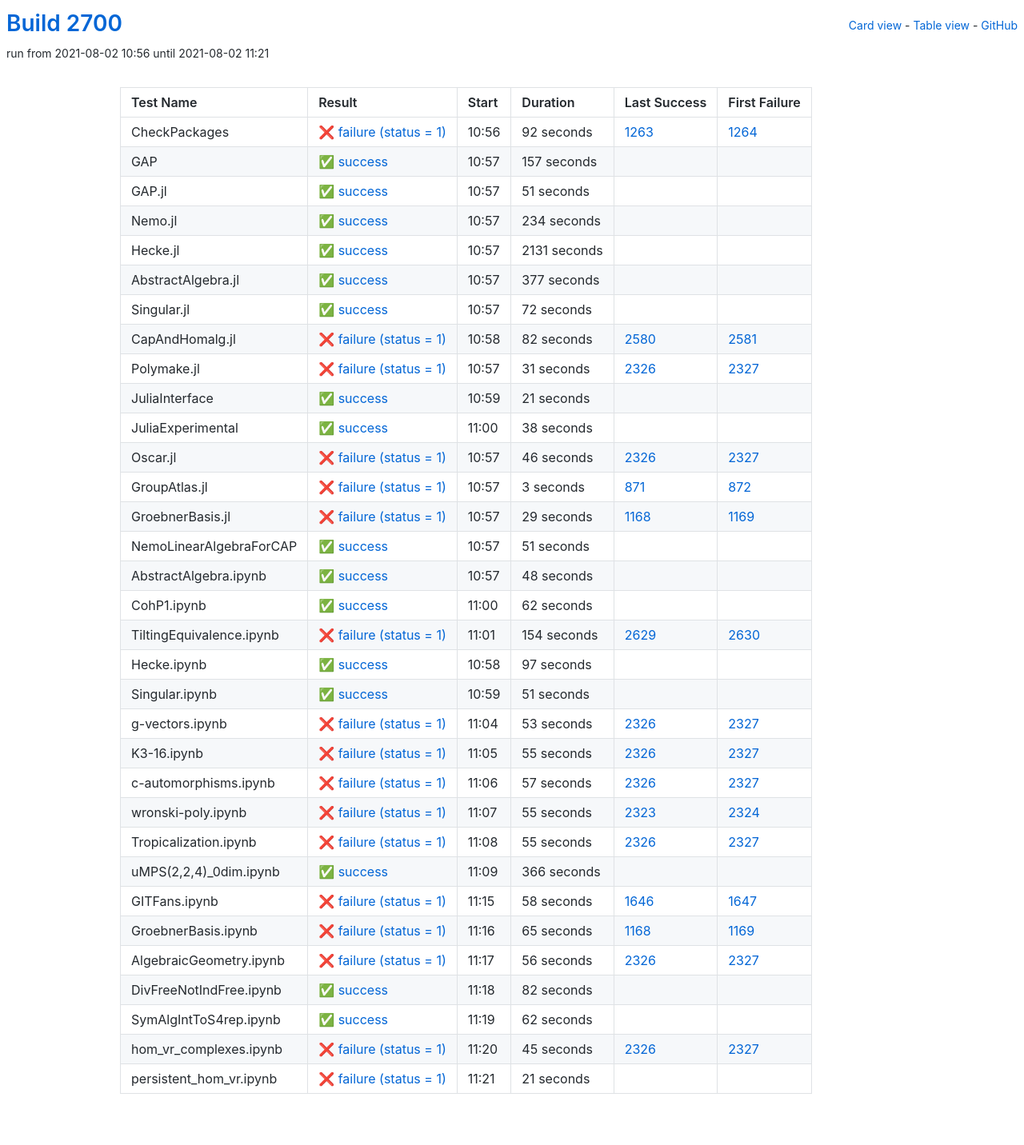
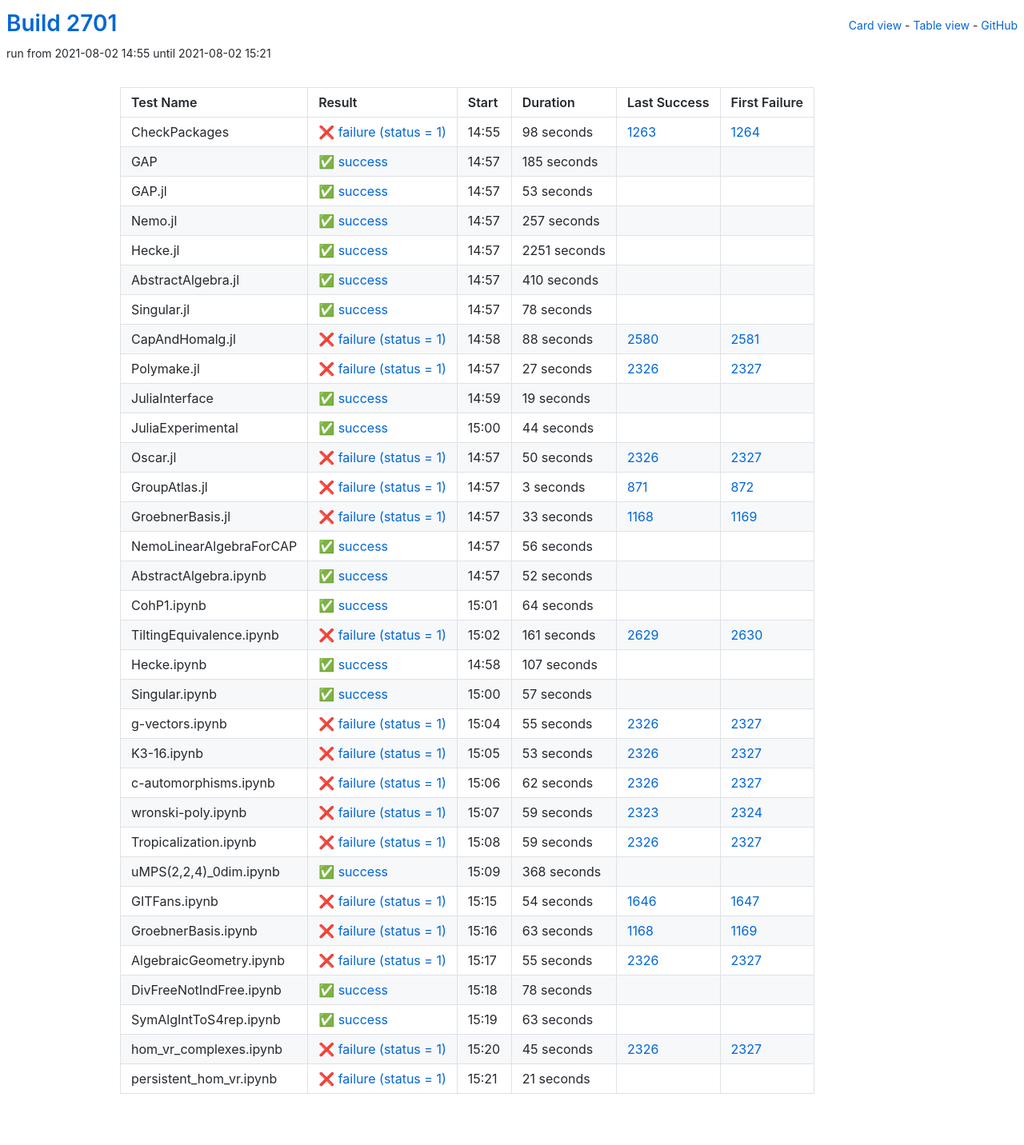
Before and after one commit to oscar-system/oscar-ci-status-stable, a Jekyll site: the page built from table.html, in a window 1280 px wide. Shown: the whole page at 80% size. Built offline with Jekyll 4.4.1, drawn with Linux system fonts in a browser that asks for light colours.

Commit message:
Build #2701

```diff
--- a/_data/ci.yml
+++ b/_data/ci.yml
@@ -1,6 +1,6 @@
 ---
-build: 2700
-build_url: https://oscarci.mathematik.uni-kl.de/job/oscar-stable/2700/
+build: 2701
+build_url: https://oscarci.mathematik.uni-kl.de/job/oscar-stable/2701/
 job: oscar-stable
 organization: oscar-system
 repo: oscar-ci-status-stable
@@ -8,152 +8,152 @@ repourl: https://github.com/oscar-system/oscar-ci-status-stable
 tests:
 - name: CheckPackages
   id: checkpackages
-  log: https://oscarci.mathematik.uni-kl.de/job/oscar-stable/2700/artifact/logs/build-2700/CheckPackages.log
-  start: 2021-08-02 10:56
+  log: https://oscarci.mathematik.uni-kl.de/job/oscar-stable/2701/artifact/logs/build-2701/CheckPackages.log
+  start: 2021-08-02 14:55
   success: false
   exitcode: 1
   status: failure
-  duration: 92
+  duration: 98
   last_success: 1263
   last_success_url: https://oscarci.mathematik.uni-kl.de/job/oscar-stable/1263/
   first_failure: 1264
   first_failure_url: https://oscarci.mathematik.uni-kl.de/job/oscar-stable/1264/
 - name: GAP
   id: gap
-  log: https://oscarci.mathematik.uni-kl.de/job/oscar-stable/2700/artifact/logs/build-2700/GAP.log
-  start: 2021-08-02 10:57
+  log: https://oscarci.mathematik.uni-kl.de/job/oscar-stable/2701/artifact/logs/build-2701/GAP.log
+  start: 2021-08-02 14:57
   success: true
   exitcode: 0
   status: success
-  duration: 157
+  duration: 185
   last_success: false
   last_success_url:
   first_failure: false
   first_failure_url:
 - name: GAP.jl
   id: gap-jl
-  log: https://oscarci.mathematik.uni-kl.de/job/oscar-stable/2700/artifact/logs/build-2700/GAP.jl.log
-  start: 2021-08-02 10:57
+  log: https://oscarci.mathematik.uni-kl.de/job/oscar-stable/2701/artifact/logs/build-2701/GAP.jl.log
+  start: 2021-08-02 14:57
   success: true
   exitcode: 0
   status: success
-  duration: 51
+  duration: 53
   last_success: false
   last_success_url:
   first_failure: false
   first_failure_url:
 - name: Nemo.jl
   id: nemo-jl
-  log: https://oscarci.mathematik.uni-kl.de/job/oscar-stable/2700/artifact/logs/build-2700/Nemo.jl.log
-  start: 2021-08-02 10:57
+  log: https://oscarci.mathematik.uni-kl.de/job/oscar-stable/2701/artifact/logs/build-2701/Nemo.jl.log
+  start: 2021-08-02 14:57
   success: true
   exitcode: 0
   status: success
-  duration: 234
+  duration: 257
   last_success: false
   last_success_url:
   first_failure: false
   first_failure_url:
 - name: Hecke.jl
   id: hecke-jl
-  log: https://oscarci.mathematik.uni-kl.de/job/oscar-stable/2700/artifact/logs/build-2700/Hecke.jl.log
-  start: 2021-08-02 10:57
+  log: https://oscarci.mathematik.uni-kl.de/job/oscar-stable/2701/artifact/logs/build-2701/Hecke.jl.log
+  start: 2021-08-02 14:57
   success: true
   exitcode: 0
   status: success
-  duration: 2131
+  duration: 2251
   last_success: false
   last_success_url:
   first_failure: false
   first_failure_url:
 - name: AbstractAlgebra.jl
   id: abstractalgebra-jl
-  log: https://oscarci.mathematik.uni-kl.de/job/oscar-stable/2700/artifact/logs/build-2700/AbstractAlgebra.jl.log
-  start: 2021-08-02 10:57
+  log: https://oscarci.mathematik.uni-kl.de/job/oscar-stable/2701/artifact/logs/build-2701/AbstractAlgebra.jl.log
+  start: 2021-08-02 14:57
   success: true
   exitcode: 0
   status: success
-  duration: 377
+  duration: 410
   last_success: false
   last_success_url:
   first_failure: false
   first_failure_url:
 - name: Singular.jl
   id: singular-jl
-  log: https://oscarci.mathematik.uni-kl.de/job/oscar-stable/2700/artifact/logs/build-2700/Singular.jl.log
-  start: 2021-08-02 10:57
+  log: https://oscarci.mathematik.uni-kl.de/job/oscar-stable/2701/artifact/logs/build-2701/Singular.jl.log
+  start: 2021-08-02 14:57
   success: true
   exitcode: 0
   status: success
-  duration: 72
+  duration: 78
   last_success: false
   last_success_url:
   first_failure: false
   first_failure_url:
 - name: CapAndHomalg.jl
   id: capandhomalg-jl
-  log: https://oscarci.mathematik.uni-kl.de/job/oscar-stable/2700/artifact/logs/build-2700/CapAndHomalg.jl.log
-  start: 2021-08-02 10:58
+  log: https://oscarci.mathematik.uni-kl.de/job/oscar-stable/2701/artifact/logs/build-2701/CapAndHomalg.jl.log
+  start: 2021-08-02 14:58
   success: false
   exitcode: 1
   status: failure
-  duration: 82
+  duration: 88
   last_success: 2580
   last_success_url: https://oscarci.mathematik.uni-kl.de/job/oscar-stable/2580/
   first_failure: 2581
   first_failure_url: https://oscarci.mathematik.uni-kl.de/job/oscar-stable/2581/
 - name: Polymake.jl
   id: polymake-jl
-  log: https://oscarci.mathematik.uni-kl.de/job/oscar-stable/2700/artifact/logs/build-2700/Polymake.jl.log
-  start: 2021-08-02 10:57
+  log: https://oscarci.mathematik.uni-kl.de/job/oscar-stable/2701/artifact/logs/build-2701/Polymake.jl.log
+  start: 2021-08-02 14:57
   success: false
   exitcode: 1
   status: failure
-  duration: 31
+  duration: 27
   last_success: 2326
   last_success_url: https://oscarci.mathematik.uni-kl.de/job/oscar-stable/2326/
   first_failure: 2327
   first_failure_url: https://oscarci.mathematik.uni-kl.de/job/oscar-stable/2327/
 - name: JuliaInterface
   id: juliainterface
-  log: https://oscarci.mathematik.uni-kl.de/job/oscar-stable/2700/artifact/logs/build-2700/JuliaInterface.log
-  start: 2021-08-02 10:59
+  log: https://oscarci.mathematik.uni-kl.de/job/oscar-stable/2701/artifact/logs/build-2701/JuliaInterface.log
+  start: 2021-08-02 14:59
   success: true
   exitcode: 0
   status: success
-  duration: 21
+  duration: 19
   last_success: false
   last_success_url:
   first_failure: false
   first_failure_url:
 - name: JuliaExperimental
   id: juliaexperimental
-  log: https://oscarci.mathematik.uni-kl.de/job/oscar-stable/2700/artifact/logs/build-2700/JuliaExperimental.log
-  start: 2021-08-02 11:00
+  log: https://oscarci.mathematik.uni-kl.de/job/oscar-stable/2701/artifact/logs/build-2701/JuliaExperimental.log
+  start: 2021-08-02 15:00
   success: true
   exitcode: 0
   status: success
-  duration: 38
+  duration: 44
   last_success: false
   last_success_url:
   first_failure: false
   first_failure_url:
 - name: Oscar.jl
   id: oscar-jl
-  log: https://oscarci.mathematik.uni-kl.de/job/oscar-stable/2700/artifact/logs/build-2700/Oscar.jl.log
-  start: 2021-08-02 10:57
+  log: https://oscarci.mathematik.uni-kl.de/job/oscar-stable/2701/artifact/logs/build-2701/Oscar.jl.log
+  start: 2021-08-02 14:57
   success: false
   exitcode: 1
   status: failure
-  duration: 46
+  duration: 50
   last_success: 2326
   last_success_url: https://oscarci.mathematik.uni-kl.de/job/oscar-stable/2326/
   first_failure: 2327
   first_failure_url: https://oscarci.mathematik.uni-kl.de/job/oscar-stable/2327/
 - name: GroupAtlas.jl
   id: groupatlas-jl
-  log: https://oscarci.mathematik.uni-kl.de/job/oscar-stable/2700/artifact/logs/build-2700/GroupAtlas.jl.log
-  start: 2021-08-02 10:57
+  log: https://oscarci.mathematik.uni-kl.de/job/oscar-stable/2701/artifact/logs/build-2701/GroupAtlas.jl.log
+  start: 2021-08-02 14:57
   success: false
   exitcode: 1
   status: failure
@@ -164,92 +164,104 @@ tests:
   first_failure_url: https://oscarci.mathematik.uni-kl.de/job/oscar-stable/872/
 - name: GroebnerBasis.jl
   id: groebnerbasis-jl
-  log: https://oscarci.mathematik.uni-kl.de/job/oscar-stable/2700/artifact/logs/build-2700/GroebnerBasis.jl.log
-  start: 2021-08-02 10:57
+  log: https://oscarci.mathematik.uni-kl.de/job/oscar-stable/2701/artifact/logs/build-2701/GroebnerBasis.jl.log
+  start: 2021-08-02 14:57
   success: false
   exitcode: 1
   status: failure
-  duration: 29
+  duration: 33
   last_success: 1168
   last_success_url: https://oscarci.mathematik.uni-kl.de/job/oscar-stable/1168/
   first_failure: 1169
   first_failure_url: https://oscarci.mathematik.uni-kl.de/job/oscar-stable/1169/
 - name: NemoLinearAlgebraForCAP
   id: nemolinearalgebraforcap
-  log: https://oscarci.mathematik.uni-kl.de/job/oscar-stable/2700/artifact/logs/build-2700/NemoLinearAlgebraForCAP.log
-  start: 2021-08-02 10:57
+  log: https://oscarci.mathematik.uni-kl.de/job/oscar-stable/2701/artifact/logs/build-2701/NemoLinearAlgebraForCAP.log
+  start: 2021-08-02 14:57
   success: true
   exitcode: 0
   status: success
-  duration: 51
+  duration: 56
   last_success: false
   last_success_url:
   first_failure: false
   first_failure_url:
 - name: AbstractAlgebra.ipynb
   id: abstractalgebra-ipynb
-  log: https://oscarci.mathematik.uni-kl.de/job/oscar-stable/2700/artifact/logs/build-2700/AbstractAlgebra.ipynb.log
-  start: 2021-08-02 10:57
+  log: https://oscarci.mathematik.uni-kl.de/job/oscar-stable/2701/artifact/logs/build-2701/AbstractAlgebra.ipynb.log
+  start: 2021-08-02 14:57
   success: true
   exitcode: 0
   status: success
-  duration: 48
+  duration: 52
   last_success: false
   last_success_url:
   first_failure: false
   first_failure_url:
 - name: CohP1.ipynb
   id: cohp1-ipynb
-  log: https://oscarci.mathematik.uni-kl.de/job/oscar-stable/2700/artifact/logs/build-2700/CohP1.ipynb.log
-  start: 2021-08-02 11:00
+  log: https://oscarci.mathematik.uni-kl.de/job/oscar-stable/2701/artifact/logs/build-2701/CohP1.ipynb.log
+  start: 2021-08-02 15:01
   success: true
   exitcode: 0
   status: success
-  duration: 62
+  duration: 64
   last_success: false
   last_success_url:
   first_failure: false
   first_failure_url:
 - name: TiltingEquivalence.ipynb
   id: tiltingequivalence-ipynb
-  log: https://oscarci.mathematik.uni-kl.de/job/oscar-stable/2700/artifact/logs/build-2700/TiltingEquivalence.ipynb.log
-  start: 2021-08-02 11:01
+  log: https://oscarci.mathematik.uni-kl.de/job/oscar-stable/2701/artifact/logs/build-2701/TiltingEquivalence.ipynb.log
+  start: 2021-08-02 15:02
   success: false
   exitcode: 1
   status: failure
-  duration: 154
+  duration: 161
   last_success: 2629
   last_success_url: https://oscarci.mathematik.uni-kl.de/job/oscar-stable/2629/
   first_failure: 2630
   first_failure_url: https://oscarci.mathematik.uni-kl.de/job/oscar-stable/2630/
 - name: Hecke.ipynb
   id: hecke-ipynb
-  log: https://oscarci.mathematik.uni-kl.de/job/oscar-stable/2700/artifact/logs/build-2700/Hecke.ipynb.log
-  start: 2021-08-02 10:58
+  log: https://oscarci.mathematik.uni-kl.de/job/oscar-stable/2701/artifact/logs/build-2701/Hecke.ipynb.log
+  start: 2021-08-02 14:58
   success: true
   exitcode: 0
   status: success
-  duration: 97
+  duration: 107
   last_success: false
   last_success_url:
   first_failure: false
   first_failure_url:
 - name: Singular.ipynb
   id: singular-ipynb
-  log: https://oscarci.mathematik.uni-kl.de/job/oscar-stable/2700/artifact/logs/build-2700/Singular.ipynb.log
-  start: 2021-08-02 10:59
+  log: https://oscarci.mathematik.uni-kl.de/job/oscar-stable/2701/artifact/logs/build-2701/Singular.ipynb.log
+  start: 2021-08-02 15:00
   success: true
   exitcode: 0
   status: success
-  duration: 51
+  duration: 57
   last_success: false
   last_success_url:
   first_failure: false
   first_failure_url:
 - name: g-vectors.ipynb
   id: g-vectors-ipynb
-  log: https://oscarci.mathematik.uni-kl.de/job/oscar-stable/2700/artifact/logs/build-2700/g-vectors.ipynb.log
-  start: 2021-08-02 11:04
+  log: https://oscarci.mathematik.uni-kl.de/job/oscar-stable/2701/artifact/logs/build-2701/g-vectors.ipynb.log
+  start: 2021-08-02 15:04
+  success: false
+  exitcode: 1
+  status: failure
+  duration: 55
+  last_success: 2326
+  last_success_url: https://oscarci.mathematik.uni-kl.de/job/oscar-stable/2326/
+  first_failure: 2327
+  first_failure_url: https://oscarci.mathematik.uni-kl.de/job/oscar-stable/2327/
+- name: K3-16.ipynb
+  id: k3-16-ipynb
+  log: https://oscarci.mathematik.uni-kl.de/job/oscar-stable/2701/artifact/logs/build-2701/K3-16.ipynb.log
+  start: 2021-08-02 15:05
   success: false
   exitcode: 1
   status: failure
@@ -258,10 +270,82 @@ tests:
   last_success_url: https://oscarci.mathematik.uni-kl.de/job/oscar-stable/2326/
   first_failure: 2327
   first_failure_url: https://oscarci.mathematik.uni-kl.de/job/oscar-stable/2327/
-- name: K3-16.ipynb
-  id: k3-16-ipynb
-  log: https://oscarci.mathematik.uni-kl.de/job/oscar-stable/2700/artifact/logs/build-2700/K3-16.ipynb.log
-  start: 2021-08-02 11:05
+- name: c-automorphisms.ipynb
+  id: c-automorphisms-ipynb
+  log: https://oscarci.mathematik.uni-kl.de/job/oscar-stable/2701/artifact/logs/build-2701/c-automorphisms.ipynb.log
+  start: 2021-08-02 15:06
+  success: false
+  exitcode: 1
+  status: failure
+  duration: 62
+  last_success: 2326
+  last_success_url: https://oscarci.mathematik.uni-kl.de/job/oscar-stable/2326/
+  first_failure: 2327
+  first_failure_url: https://oscarci.mathematik.uni-kl.de/job/oscar-stable/2327/
+- name: wronski-poly.ipynb
+  id: wronski-poly-ipynb
+  log: https://oscarci.mathematik.uni-kl.de/job/oscar-stable/2701/artifact/logs/build-2701/wronski-poly.ipynb.log
+  start: 2021-08-02 15:07
+  success: false
+  exitcode: 1
+  status: failure
+  duration: 59
+  last_success: 2323
+  last_success_url: https://oscarci.mathematik.uni-kl.de/job/oscar-stable/2323/
+  first_failure: 2324
+  first_failure_url: https://oscarci.mathematik.uni-kl.de/job/oscar-stable/2324/
+- name: Tropicalization.ipynb
+  id: tropicalization-ipynb
+  log: https://oscarci.mathematik.uni-kl.de/job/oscar-stable/2701/artifact/logs/build-2701/Tropicalization.ipynb.log
+  start: 2021-08-02 15:08
+  success: false
+  exitcode: 1
+  status: failure
+  duration: 59
+  last_success: 2326
+  last_success_url: https://oscarci.mathematik.uni-kl.de/job/oscar-stable/2326/
+  first_failure: 2327
+  first_failure_url: https://oscarci.mathematik.uni-kl.de/job/oscar-stable/2327/
+- name: uMPS(2,2,4)_0dim.ipynb
+  id: umps-2-2-4-0dim-ipynb
+  log: https://oscarci.mathematik.uni-kl.de/job/oscar-stable/2701/artifact/logs/build-2701/uMPS-2-2-4-_0dim.ipynb.log
+  start: 2021-08-02 15:09
+  success: true
+  exitcode: 0
+  status: success
+  duration: 368
+  last_success: false
+  last_success_url:
+  first_failure: false
+  first_failure_url:
+- name: GITFans.ipynb
+  id: gitfans-ipynb
+  log: https://oscarci.mathematik.uni-kl.de/job/oscar-stable/2701/artifact/logs/build-2701/GITFans.ipynb.log
+  start: 2021-08-02 15:15
+  success: false
+  exitcode: 1
+  status: failure
+  duration: 54
+  last_success: 1646
+  last_success_url: https://oscarci.mathematik.uni-kl.de/job/oscar-stable/1646/
+  first_failure: 1647
+  first_failure_url: https://oscarci.mathematik.uni-kl.de/job/oscar-stable/1647/
+- name: GroebnerBasis.ipynb
+  id: groebnerbasis-ipynb
+  log: https://oscarci.mathematik.uni-kl.de/job/oscar-stable/2701/artifact/logs/build-2701/GroebnerBasis.ipynb.log
+  start: 2021-08-02 15:16
+  success: false
+  exitcode: 1
+  status: failure
+  duration: 63
+  last_success: 1168
+  last_success_url: https://oscarci.mathematik.uni-kl.de/job/oscar-stable/1168/
+  first_failure: 1169
+  first_failure_url: https://oscarci.mathematik.uni-kl.de/job/oscar-stable/1169/
+- name: AlgebraicGeometry.ipynb
+  id: algebraicgeometry-ipynb
+  log: https://oscarci.mathematik.uni-kl.de/job/oscar-stable/2701/artifact/logs/build-2701/AlgebraicGeometry.ipynb.log
+  start: 2021-08-02 15:17
   success: false
   exitcode: 1
   status: failure
@@ -270,118 +354,34 @@ tests:
   last_success_url: https://oscarci.mathematik.uni-kl.de/job/oscar-stable/2326/
   first_failure: 2327
   first_failure_url: https://oscarci.mathematik.uni-kl.de/job/oscar-stable/2327/
-- name: c-automorphisms.ipynb
-  id: c-automorphisms-ipynb
-  log: https://oscarci.mathematik.uni-kl.de/job/oscar-stable/2700/artifact/logs/build-2700/c-automorphisms.ipynb.log
-  start: 2021-08-02 11:06
-  success: false
-  exitcode: 1
-  status: failure
-  duration: 57
-  last_success: 2326
-  last_success_url: https://oscarci.mathematik.uni-kl.de/job/oscar-stable/2326/
-  first_failure: 2327
-  first_failure_url: https://oscarci.mathematik.uni-kl.de/job/oscar-stable/2327/
-- name: wronski-poly.ipynb
-  id: wronski-poly-ipynb
-  log: https://oscarci.mathematik.uni-kl.de/job/oscar-stable/2700/artifact/logs/build-2700/wronski-poly.ipynb.log
-  start: 2021-08-02 11:07
-  success: false
-  exitcode: 1
-  status: failure
-  duration: 55
-  last_success: 2323
-  last_success_url: https://oscarci.mathematik.uni-kl.de/job/oscar-stable/2323/
-  first_failure: 2324
-  first_failure_url: https://oscarci.mathematik.uni-kl.de/job/oscar-stable/2324/
-- name: Tropicalization.ipynb
-  id: tropicalization-ipynb
-  log: https://oscarci.mathematik.uni-kl.de/job/oscar-stable/2700/artifact/logs/build-2700/Tropicalization.ipynb.log
-  start: 2021-08-02 11:08
-  success: false
-  exitcode: 1
-  status: failure
-  duration: 55
-  last_success: 2326
-  last_success_url: https://oscarci.mathematik.uni-kl.de/job/oscar-stable/2326/
-  first_failure: 2327
-  first_failure_url: https://oscarci.mathematik.uni-kl.de/job/oscar-stable/2327/
-- name: uMPS(2,2,4)_0dim.ipynb
-  id: umps-2-2-4-0dim-ipynb
-  log: https://oscarci.mathematik.uni-kl.de/job/oscar-stable/2700/artifact/logs/build-2700/uMPS-2-2-4-_0dim.ipynb.log
-  start: 2021-08-02 11:09
+- name: DivFreeNotIndFree.ipynb
+  id: divfreenotindfree-ipynb
+  log: https://oscarci.mathematik.uni-kl.de/job/oscar-stable/2701/artifact/logs/build-2701/DivFreeNotIndFree.ipynb.log
+  start: 2021-08-02 15:18
   success: true
   exitcode: 0
   status: success
-  duration: 366
-  last_success: false
-  last_success_url:
-  first_failure: false
-  first_failure_url:
-- name: GITFans.ipynb
-  id: gitfans-ipynb
-  log: https://oscarci.mathematik.uni-kl.de/job/oscar-stable/2700/artifact/logs/build-2700/GITFans.ipynb.log
-  start: 2021-08-02 11:15
-  success: false
-  exitcode: 1
-  status: failure
-  duration: 58
-  last_success: 1646
-  last_success_url: https://oscarci.mathematik.uni-kl.de/job/oscar-stable/1646/
-  first_failure: 1647
-  first_failure_url: https://oscarci.mathematik.uni-kl.de/job/oscar-stable/1647/
-- name: GroebnerBasis.ipynb
-  id: groebnerbasis-ipynb
-  log: https://oscarci.mathematik.uni-kl.de/job/oscar-stable/2700/artifact/logs/build-2700/GroebnerBasis.ipynb.log
-  start: 2021-08-02 11:16
-  success: false
-  exitcode: 1
-  status: failure
-  duration: 65
-  last_success: 1168
-  last_success_url: https://oscarci.mathematik.uni-kl.de/job/oscar-stable/1168/
-  first_failure: 1169
-  first_failure_url: https://oscarci.mathematik.uni-kl.de/job/oscar-stable/1169/
-- name: AlgebraicGeometry.ipynb
-  id: algebraicgeometry-ipynb
-  log: https://oscarci.mathematik.uni-kl.de/job/oscar-stable/2700/artifact/logs/build-2700/AlgebraicGeometry.ipynb.log
-  start: 2021-08-02 11:17
-  success: false
-  exitcode: 1
-  status: failure
-  duration: 56
-  last_success: 2326
-  last_success_url: https://oscarci.mathematik.uni-kl.de/job/oscar-stable/2326/
-  first_failure: 2327
-  first_failure_url: https://oscarci.mathematik.uni-kl.de/job/oscar-stable/2327/
-- name: DivFreeNotIndFree.ipynb
-  id: divfreenotindfree-ipynb
-  log: https://oscarci.mathematik.uni-kl.de/job/oscar-stable/2700/artifact/logs/build-2700/DivFreeNotIndFree.ipynb.log
-  start: 2021-08-02 11:18
-  success: true
-  exitcode: 0
-  status: success
-  duration: 82
+  duration: 78
   last_success: false
   last_success_url:
   first_failure: false
   first_failure_url:
 - name: SymAlgIntToS4rep.ipynb
   id: symalginttos4rep-ipynb
-  log: https://oscarci.mathematik.uni-kl.de/job/oscar-stable/2700/artifact/logs/build-2700/SymAlgIntToS4rep.ipynb.log
-  start: 2021-08-02 11:19
+  log: https://oscarci.mathematik.uni-kl.de/job/oscar-stable/2701/artifact/logs/build-2701/SymAlgIntToS4rep.ipynb.log
+  start: 2021-08-02 15:19
   success: true
   exitcode: 0
   status: success
-  duration: 62
+  duration: 63
   last_success: false
   last_success_url:
   first_failure: false
   first_failure_url:
 - name: hom_vr_complexes.ipynb
   id: hom-vr-complexes-ipynb
-  log: https://oscarci.mathematik.uni-kl.de/job/oscar-stable/2700/artifact/logs/build-2700/hom_vr_complexes.ipynb.log
-  start: 2021-08-02 11:20
+  log: https://oscarci.mathematik.uni-kl.de/job/oscar-stable/2701/artifact/logs/build-2701/hom_vr_complexes.ipynb.log
+  start: 2021-08-02 15:20
   success: false
   exitcode: 1
   status: failure
@@ -392,8 +392,8 @@ tests:
   first_failure_url: https://oscarci.mathematik.uni-kl.de/job/oscar-stable/2327/
 - name: persistent_hom_vr.ipynb
   id: persistent-hom-vr-ipynb
-  log: https://oscarci.mathematik.uni-kl.de/job/oscar-stable/2700/artifact/logs/build-2700/persistent_hom_vr.ipynb.log
-  start: 2021-08-02 11:21
+  log: https://oscarci.mathematik.uni-kl.de/job/oscar-stable/2701/artifact/logs/build-2701/persistent_hom_vr.ipynb.log
+  start: 2021-08-02 15:21
   success: false
   exitcode: 1
   status: failure
```
Also changed, not shown: README.md.
